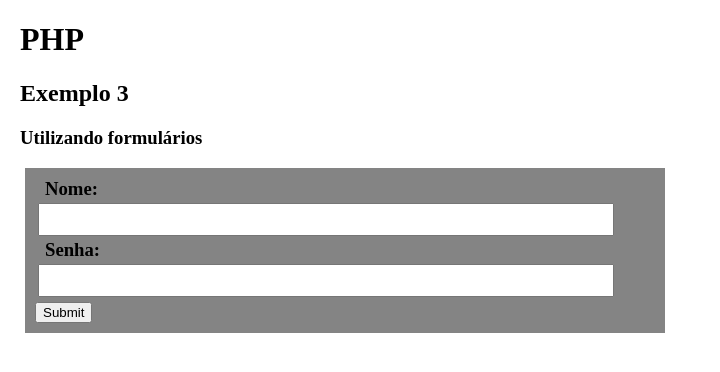
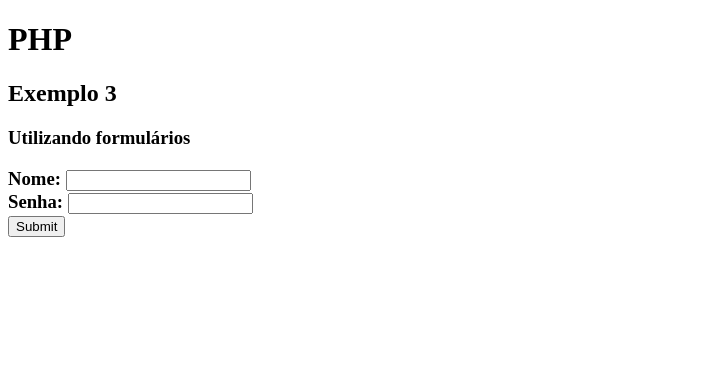
Before and after one commit to SophiaGua/atividades-de-aula, a PHP site: page /login.php in a window 1280 px wide. Shown: the top 372 px of the page, without its empty margins (0-720 px from the left). Run offline with PHP 8.4, Linux system fonts and the light colour scheme.

Commit message:
adição de mais paginas

```diff
--- a/tabalho-dia-18-11/php/login.php
+++ b/tabalho-dia-18-11/php/login.php
@@ -4,25 +4,7 @@
     <meta charset="UTF-8">
     <meta name="viewport" content="width=device-width, initial-scale=1.0">
     <title>Página Principal</title>
-    <style>
-        body{
-            box-sizing: border-box;
-            margin: 20px;
-        }
-        form{
-            background-color: rgba(80,80,80,70%);
-            padding: 10px;
-            margin: 5px;
-            width: 50%;
 
-        }
-        label,input[type="text"], input[type="password"]{
-            /* backgroud-color: rgba(100,100,100,30%)*/
-            padding: 7px; /*area de escrita no forms*/
-            margin: 3px; /*margem cinza*/
-            width: 90%; /*largura do espaço da escrita*/
-        }
-    </style>
 
 </head>
 <body>
@@ -36,7 +18,7 @@
         <input id="senha" type="password" name="senha"> <br>
         <input type="submit">
 
+    </form>
 
-    </form>
 </body>
 </html>
```
Also changed, not shown: tabalho-dia-18-11/php/autenticacao.php (+4 -4 lines), tabalho-dia-18-11/php/incial.php (added, +11 -0 lines), tabalho-dia-18-11/php/inicalusu.php (added), tabalho-dia-18-11/php/inicialadm.php (added).
